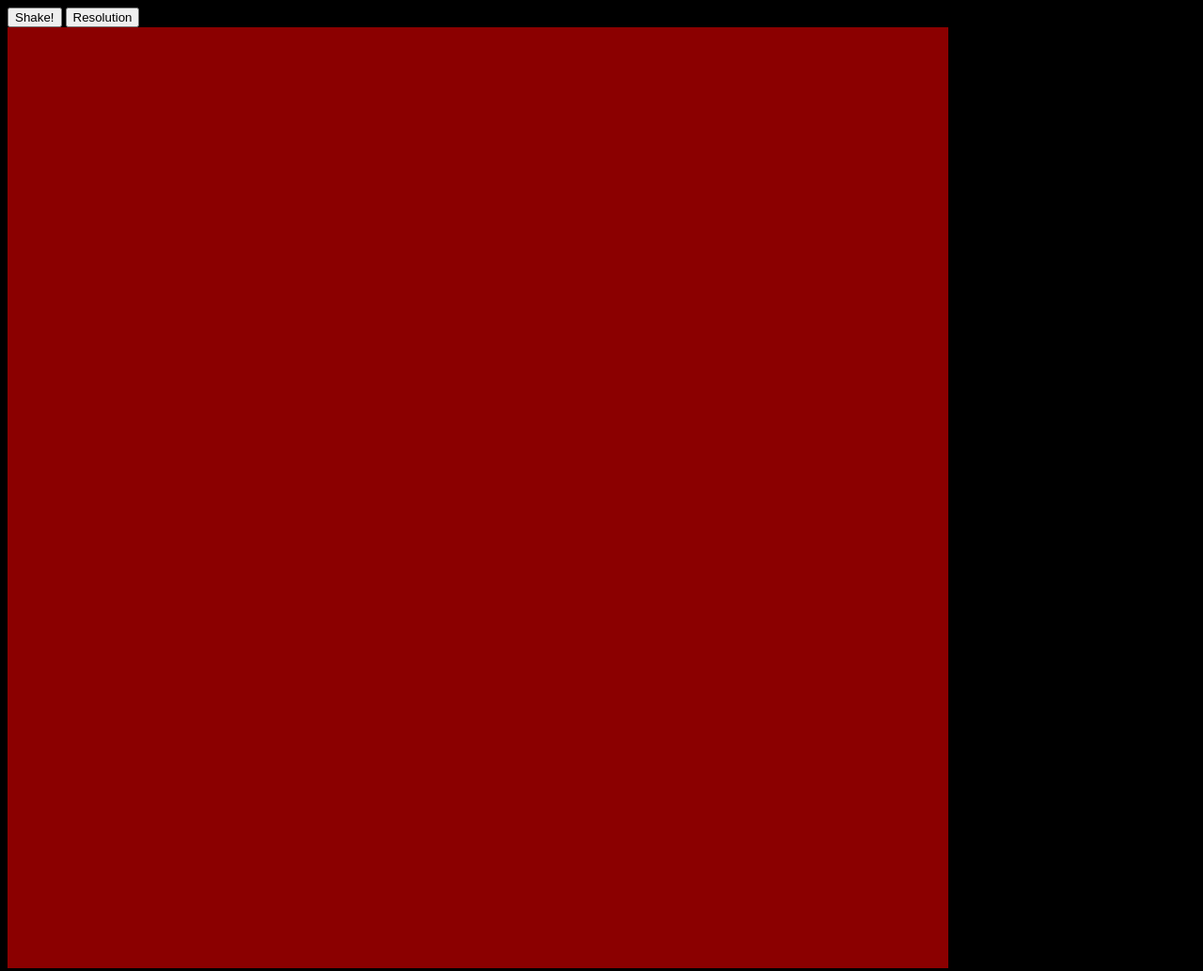
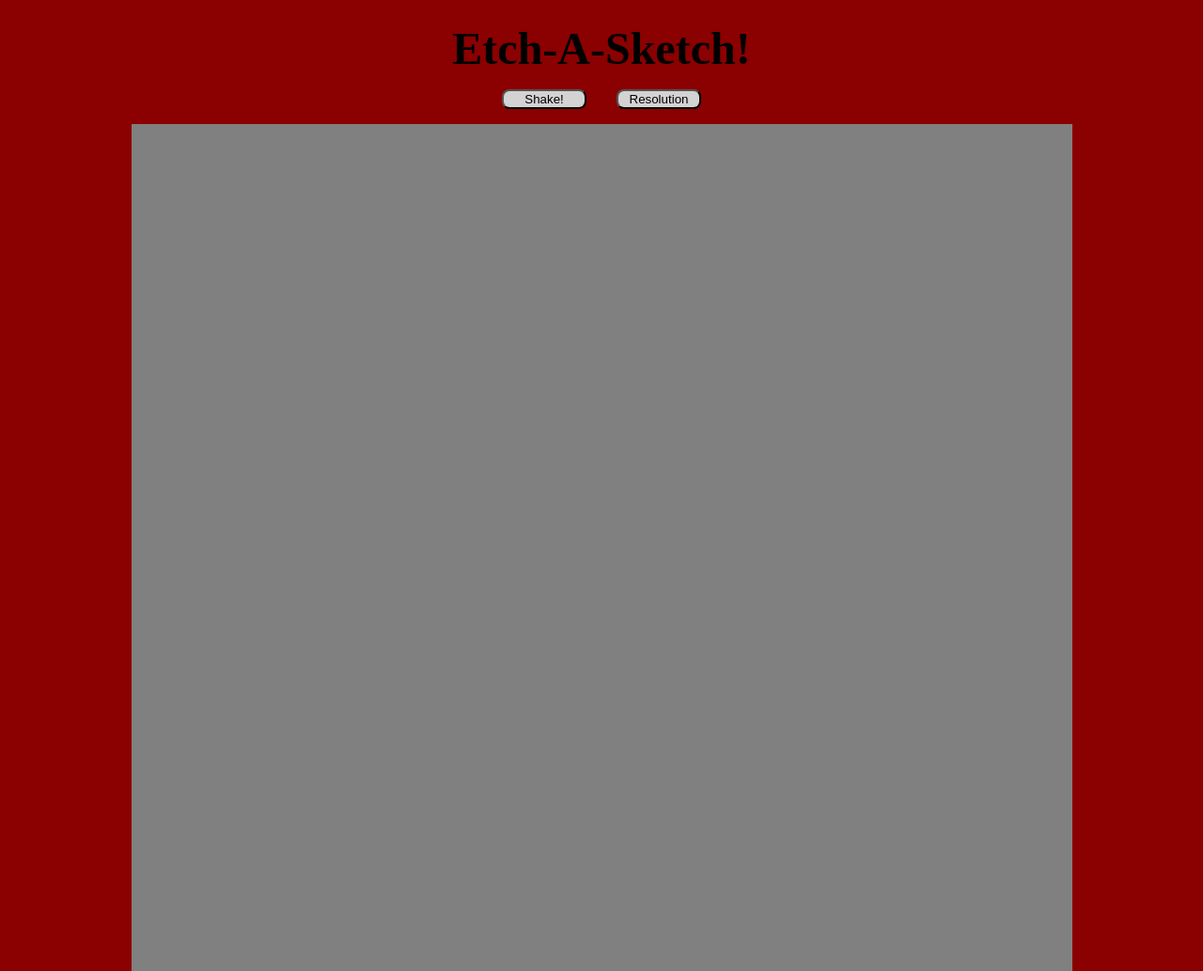
Before and after one commit to dylanjhaines/etch, a plain HTML site: page index.html in a window 1280 px wide. Shown: the top 1033 px of the page at 94% size. Drawn offline with Linux system fonts and the light colour scheme.

Commit message:
create colors and formatting

```diff
--- a/index.html
+++ b/index.html
@@ -9,8 +9,10 @@
     <title>Etch-A-Sketch</title>
 </head>
 <body>
+    <div class="title">Etch-A-Sketch!</div>
+    <div class="buttons">
     <button onclick="resetFunction", id="reset">Shake!</button>
-    <button onclick="changeSize", id="size">Resolution</button>
+    <button onclick="changeSize", id="size">Resolution</button></div>
     <div id="start"></div>
 </body>
 </html>
--- a/script.js
+++ b/script.js
@@ -28,8 +28,18 @@ function createSketch(){
   let etchSelect = document.getElementsByClassName("etchCell");
   for(i = 0; i < gridSize**2; i++){
   etchSelect[i].addEventListener("mouseover", function(event) {
-  event.target.style.backgroundColor = "gray";
+    colorShift();
+    event.target.style.backgroundColor = color;
+    color = "#";
 })}}
+
+let color = "#";
+function colorShift() {
+  const colors = ["A", "B", "C", "D", "E", "F", "1", "2", "3", "4", "5", "6", "7", "8", "9", "0"];
+  for (i = 0; i < 6; i++){
+    color += colors[Math.floor(Math.random() * colors.length)];
+  }
+}
 
 //create function to reset sketch
 const reseting = document.getElementById("reset");
--- a/style.css
+++ b/style.css
@@ -6,9 +6,35 @@
 }
 
 body {
-    background-color: black;
+    background-color: darkred;
+    display: flex;
+    flex-direction: column;
+    align-items: center;
 }
 
 .etchCell {
-    background-color: darkred;
+    background-color: gray;
 }
+
+.title {
+    font-size: 36pt;
+    font-weight: 800;
+    margin-top: 16px;
+}
+
+#reset, #size {
+    color: black;
+    background-color: lightgray;
+    border-radius: 8px;
+    width: 90px;
+    margin-bottom: 16px;
+    margin-top: 16px;
+    margin-left: 16px;
+    margin-right: 16px;
+}
+
+.buttons{
+    display: flex;
+    width: 300px;
+    justify-content: center;
+}
```
